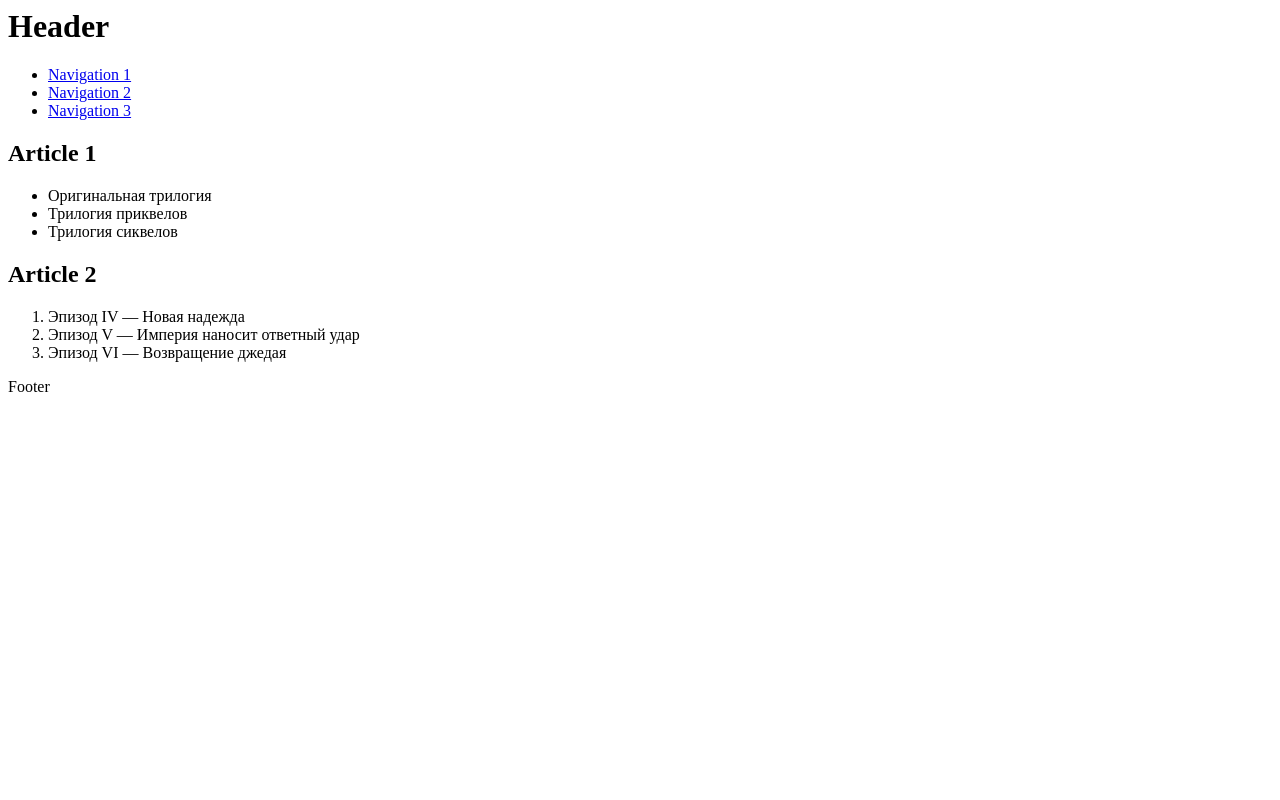
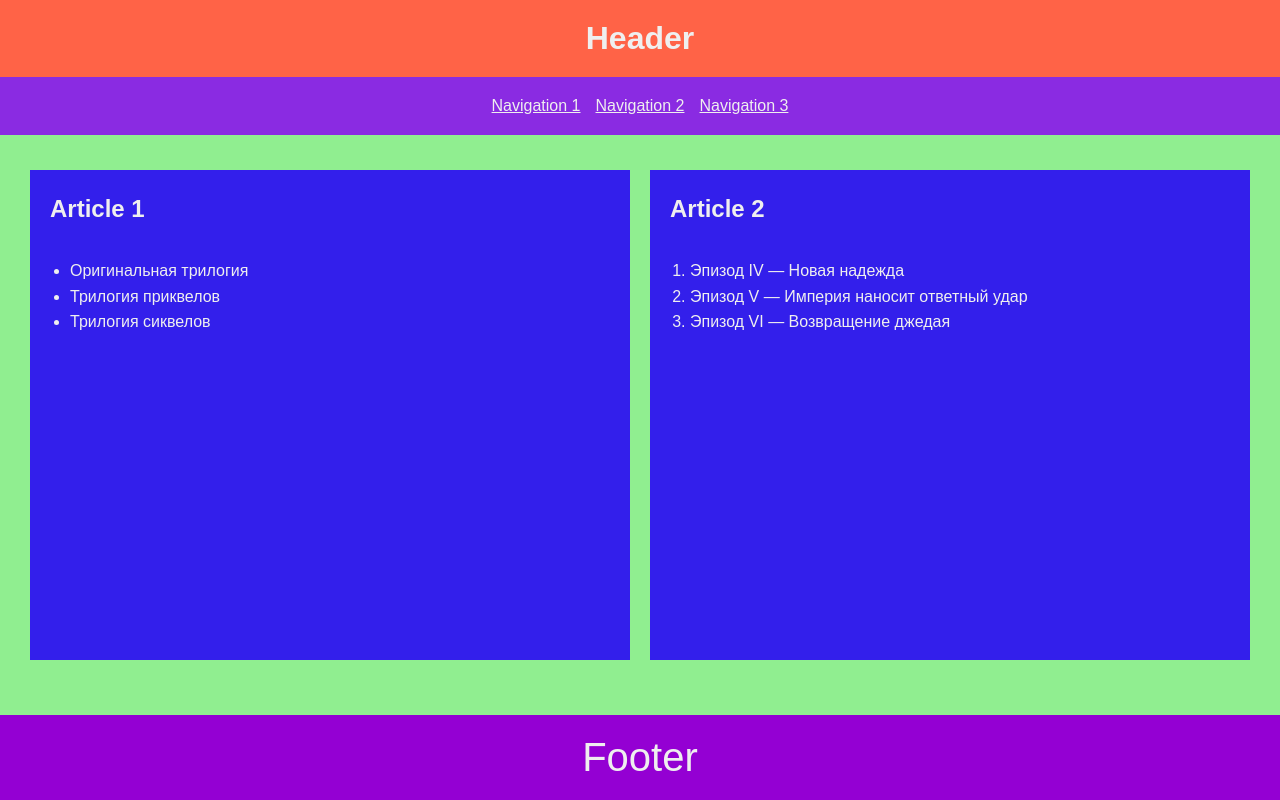
Before and after one commit to js-tasks-ru/htmlcss-20221107_vladimir-asmo, a website: page 02-dz0/01-semantic-mockup/solution.html in a window 1280 px wide. Drawn offline with Linux system fonts and the light colour scheme.

Commit message:
add styles for mockup

```diff
--- a/02-dz0/01-semantic-mockup/solution.html
+++ b/02-dz0/01-semantic-mockup/solution.html
@@ -4,6 +4,110 @@
   <meta http-equiv="X-UA-Compatible" content="IE=edge">
   <meta name="viewport" content="width=device-width, initial-scale=1.0">
   <title>Семантическая разметка страницы</title>
+  <style>
+    :root {
+      --main-gap-size: 20px;
+    }
+
+    *, *::before, ::after {
+      box-sizing: border-box;
+    }
+
+    body {
+      font-family: Arial, Helvetica, sans-serif;
+      font-size: 16px;
+      color: #efefef;
+      margin: 0;
+      display: flex;
+      flex-direction: column;
+      min-height: 100%;
+    }
+
+    h1 {
+      margin: 0;
+      padding: 20px;
+    }
+
+    h2 {
+      margin: 0;
+      padding: 25px 20px;
+    }
+
+    ul,
+    ol {
+      margin: 0;
+    }
+
+    header {
+      background-color: tomato;
+      text-align: center;
+      flex: 0 0 auto;
+    }
+
+    nav {
+      background-color: blueviolet;
+    }
+
+    nav ul {
+      font-size: 0;
+      padding: 20px 0;
+      list-style-type: none;
+    }
+
+    nav li {
+      display: inline-block;
+      font-size: 1rem;
+      padding-left: 15px;
+    }
+
+    nav li:first-child {
+      padding-left: 0;
+    }
+
+    nav a {
+      color: #efefef;
+    }
+
+    main {
+      background-color: lightgreen;
+      padding: 35px 30px;
+      display: flex;
+      flex-direction: row;
+      flex-wrap: wrap;
+      justify-content: center;
+      gap: var(--main-gap-size);
+      flex: 1 0 auto;
+    }
+
+    article {
+      background-color: #331feb;
+      margin-bottom: 20px;
+      flex: 1 auto;
+      min-width: 200px;
+      width: calc(50% - var(--main-gap-size));
+    }
+    article ul,
+    article ol {
+      margin: 10px 0 40px;
+    }
+
+    article li {
+      line-height: 1.6;
+    }
+
+    footer {
+      background-color: darkviolet;
+      min-width: 80px;
+      flex: 0 0 auto;
+    }
+
+    footer p {
+      margin: 0;
+      font-size: 2.5rem;
+      padding: 20px 30px;
+      text-align: center;
+    }
+  </style>
 </head>
 <body>
 <header>
```
